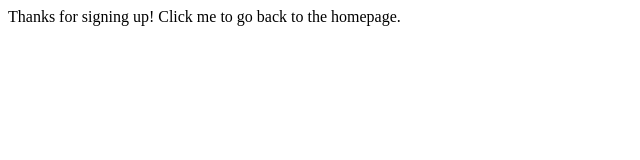
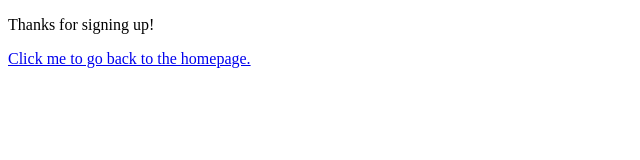
Before and after one commit to adam-zheleznyak/door-unlocker, a website: page signupconfirm.html in a window 1280 px wide. Shown: the whole page, without its empty margins (0-640 px from the left). Drawn offline with Linux system fonts and the light colour scheme.

Commit message:
html typo

```diff
--- a/app.js
+++ b/app.js
@@ -56,7 +56,7 @@ app.get('/', function(request, response) {
 
 app.post('/signup', function(request, response) {
   response.sendFile('signupconfirm.html', {root: __dirname});
-  console.log('New user: ' + request.body.user + "[ " + request.body.password + " ]");
+  console.log('New user: ' + request.body.user + " [password: " + request.body.password + " ]");
 });
 
 // app.get('/open', function(request, response) {
--- a/signupconfirm.html
+++ b/signupconfirm.html
@@ -5,7 +5,7 @@
     <title></title>
   </head>
   <body>
-    Thanks for signing up!
-    <a src="/">Click me to go back to the homepage.</a>
+    <p>Thanks for signing up!</p>
+    <a href="/">Click me to go back to the homepage.</a>
   </body>
 </html>
```
